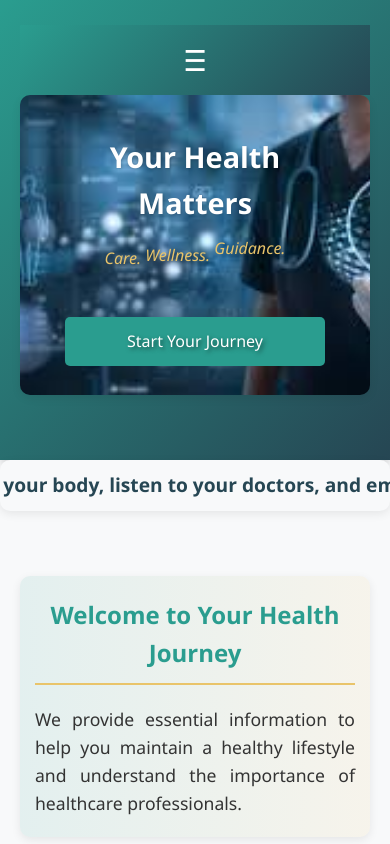
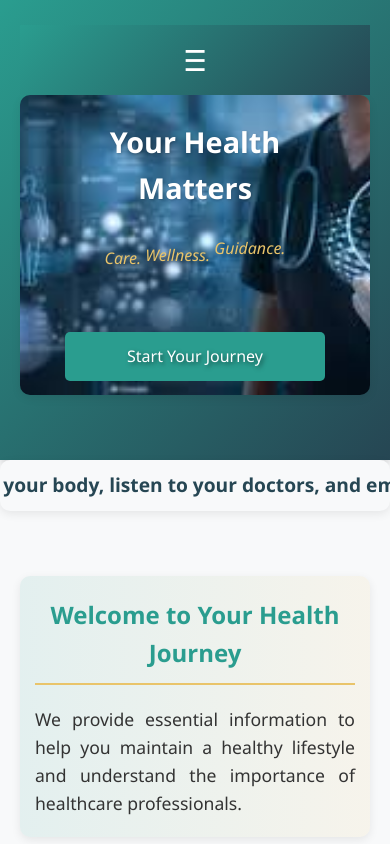
Before and after one commit to Asra-Sultana/Web-Design-and-Programming, a plain HTML site: page index.html in a window 390 px wide. Shown: the top 844 px of the page. Drawn offline with Linux system fonts and the light colour scheme.

```diff
--- a/styles.css
+++ b/styles.css
@@ -650,9 +650,9 @@ body {
   section h2 {
     font-size: 1.5rem;
   }
-}
+
 /* Mobile adjustments for the hero button */
-@media (max-width: 767px) {
+
   .hero-btn {
     display: block;            /* full-width button on mobile */
     width: 90%;                /* adjust width to fit nicely */
@@ -661,4 +661,14 @@ body {
     padding: 12px 20px;        /* adjust padding for smaller screens */
     font-size: 1rem;           /* smaller font for mobile */
   }
+  /* Mobile adjustments for hero content */
+
+  .hero-content {
+    display: flex;
+    flex-direction: column; /* stack heading, tagline, and button vertically */
+    align-items: center;    /* center horizontally */
+    gap: 15px;              /* space between heading, tagline, and button */
+    text-align: center;     /* ensure text is centered */
+  }
+
 }
```
